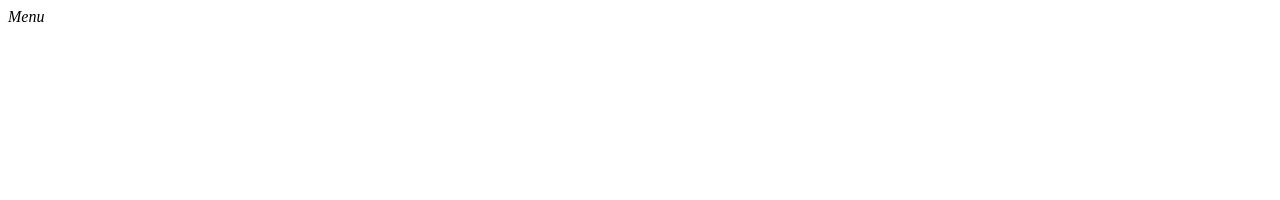
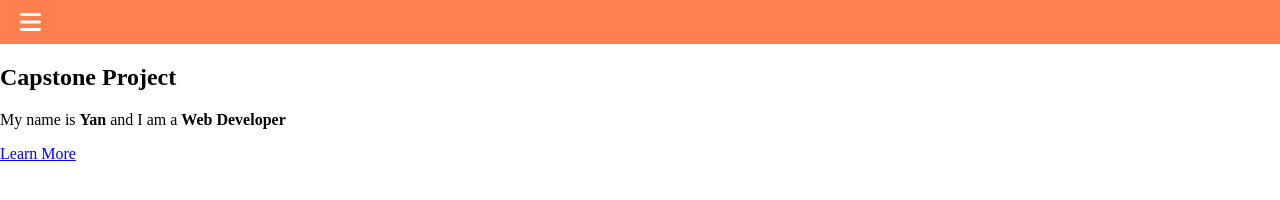
Before and after one commit to dvcorreia1984/Capstone-Project, a plain HTML site: page index.html in a window 1280 px wide. Drawn offline with Linux system fonts and the light colour scheme.

Commit message:
Added topbar

```diff
--- a/index.html
+++ b/index.html
@@ -1,18 +1,33 @@
 <!DOCTYPE html>
 <html lang="en">
+
 <head>
     <meta charset="UTF-8">
     <meta name="viewport" content="width=device-width, initial-scale=1.0">
     <title>Capstone project</title>
-    <link rel="stylsheet" href="styles.css">
+    <link rel="stylesheet" href="styles.css">
+    <link href="https://fonts.googleapis.com/css2?family=Roboto:wght@400;700&display=swap" rel="stylesheet">
+    <link rel="stylesheet" href="https://cdnjs.cloudflare.com/ajax/libs/font-awesome/6.4.0/css/all.min.css"
+        integrity="sha512-iecdLmaskl7CVkqkXNQ/ZH/XLlvWZOJyj7Yy7tcenmpD1ypASozpmT/E0iPtmFIB46ZmdtAc9eNBvH0H/ZpiBw=="
+        crossorigin="anonymous" referrerpolicy="no-referrer" />
 </head>
+
 <body>
+    <header>
+        <nav id="topbar">
+            <i class="fas fa-bars"></i>
+            <div class="logo"></div>
+            <div class="menu hidden">
+            </div>
+        </nav>
+    </header>
 
-<nav>
-    <div class="topbar">
-        <i class="fas fa-bars">Menu</i>
-    </div>
-</nav>
+    <main>
+        <section id="hero">
+            <h1>Capstone Project</h1>
+            <p>My name is <strong>Yan</strong> and I am a <strong>Web Developer</strong></p>
+            <a href="#" class="btn">Learn More</a>
+        </section>
+</body>
 
-</body>
 </html>
--- a/styles.css
+++ b/styles.css
@@ -1,17 +1,33 @@
-* {
+body {
     display: flex;
+    flex-direction: column;
     margin: 0;
     padding: 0;
     align-content: center;
     justify-content: center;
 }
 
-body {
-    background-color: #ba7373;
+nav#topbar {
+    background-color: coral;
+    height: 44px;
+    flex-direction: row;
+    width: 100vw;
 }
 
-.topbar {
-    background-color: lightgreen;
-    width: 100%;
-    height: 50px;
+.menu.hidden
+{
+  display: none;
 }
+
+@media screen and (min-width: 768px) {
+    .menu.hidden {
+        display: flex;
+    }
+}
+
+.fas {
+    padding: 10px;
+    color: white;
+    font-size: 1.5em;
+    margin: 0 10px;
+}
```
